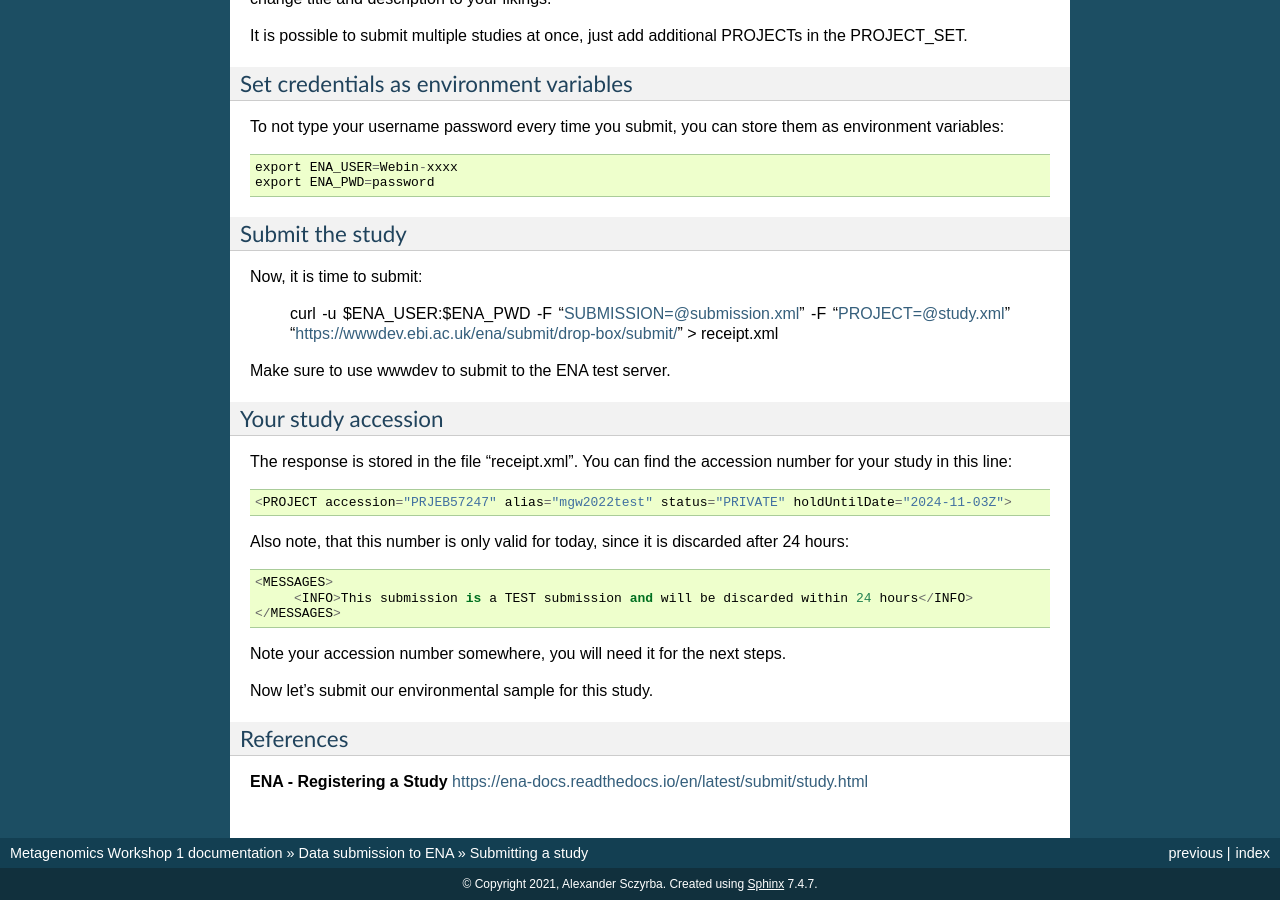
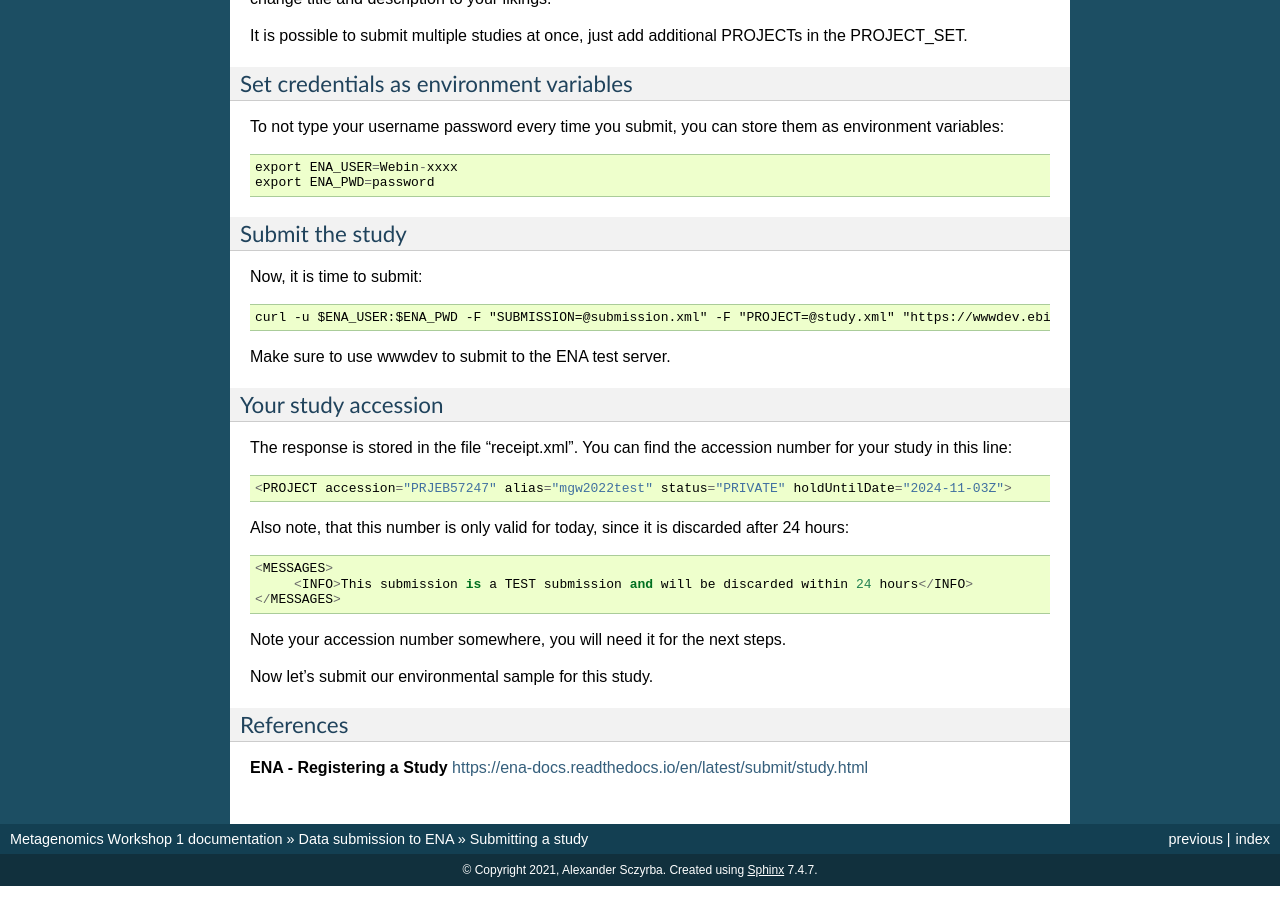
Before and after one commit to metagenomics/metagenomics-workshop, a Sphinx documentation site: the page built from docs/data_submission/submit_study_1.rst, in a window 1280 px wide and 900 px high, scrolled down 1083 px. Built offline with Sphinx 7.4.7, drawn with Linux system fonts in a browser that asks for light colours; pages that are not in the unit, such as notebooks, are missing from menus.

```diff
--- a/docs/data_submission/submit_study_1.rst
+++ b/docs/data_submission/submit_study_1.rst
@@ -65,7 +65,7 @@ To not type your username password every time you submit, you can store them as
 Submit the study
 ^^^^^^^^^^^^^^^^
 
-Now, it is time to submit:
+Now, it is time to submit::
 
   curl -u $ENA_USER:$ENA_PWD -F "SUBMISSION=@submission.xml" -F "PROJECT=@study.xml" "https://wwwdev.ebi.ac.uk/ena/submit/drop-box/submit/" > receipt.xml
 
```
